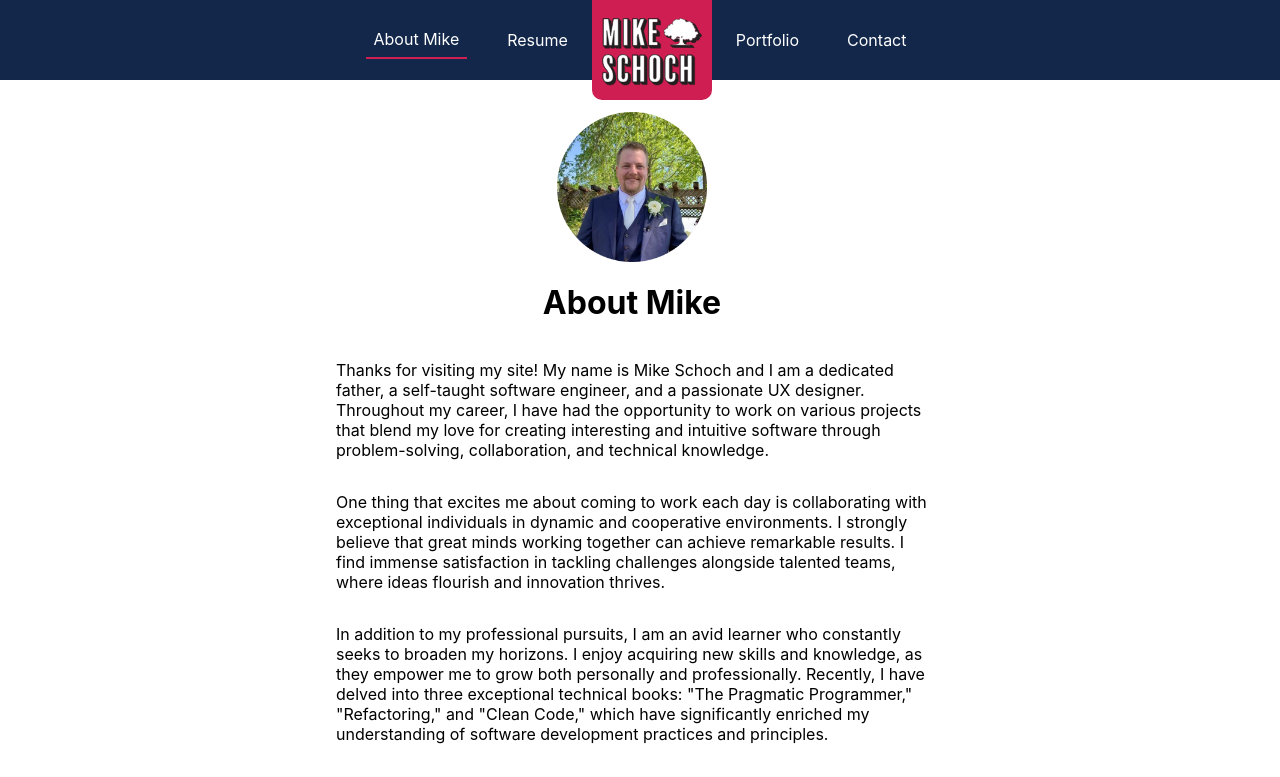
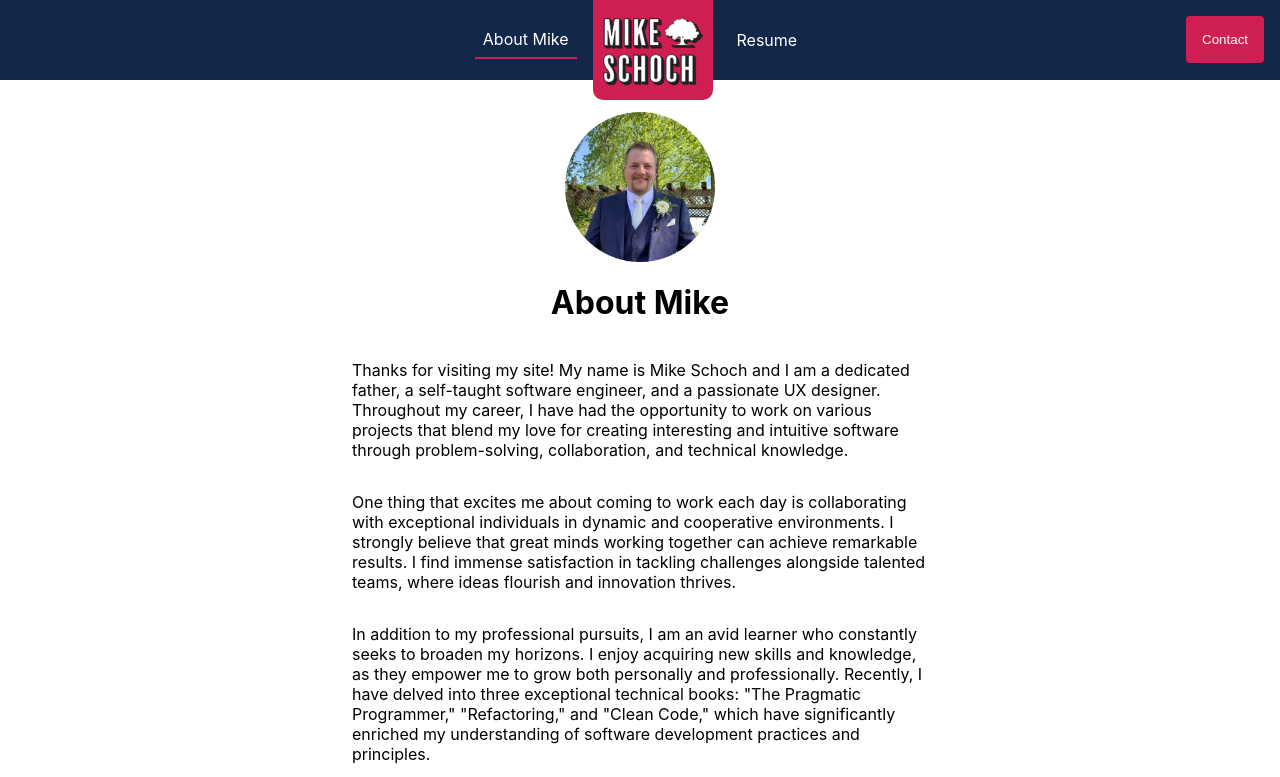
Before and after one commit to michael-schoch/personal-website, a React (Create React App) app: page /about in a window 1280 px wide. Shown: the top 777 px of the page. Built offline with nearby package versions, Linux system fonts and the light colour scheme.

Commit message:
random tidying up

```diff
--- a/src/about.tsx
+++ b/src/about.tsx
@@ -3,6 +3,7 @@ import headshot from "./img/headshot.png";
 import son from "./img/mike-and-miles.jpg";
 import family from "./img/family.jpg";
 import hockey from "./img/hockey.jpg";
+import { Link } from "react-router-dom";
 
 export const About = () => {
   return (
@@ -60,7 +61,9 @@ export const About = () => {
           exciting projects.
         </p>
       </Content>
-      <ContactButton>Contact Me</ContactButton>
+      <Link to="/contact">
+        <ContactButton>Contact Me</ContactButton>
+      </Link>
       <ImageRowContainer>
         <AboutImage src={son} />
         <AboutImage src={family} />
@@ -89,7 +92,7 @@ const Title = styled.h1``;
 const Content = styled.div`
   display: flex;
   flex-direction: column;
-  padding: 0 32px 32px 16px;
+  padding: 0 32px 32px 32px;
   width: 50%;
   box-sizing: border-box;
   align-items: center;
@@ -105,6 +108,7 @@ const ContactButton = styled.button`
   color: #ffffff;
   background-color: #cf1e51;
   border-radius: 4px;
+  cursor: pointer;
 `;
 
 const ImageRowContainer = styled.div`
--- a/src/header/header-desktop.tsx
+++ b/src/header/header-desktop.tsx
@@ -1,21 +1,22 @@
 import logo from "../img/logo.svg";
-import { NavLink } from "react-router-dom";
+import { NavLink, Link } from "react-router-dom";
 import styled from "styled-components";
 import { NAVBAR_HEIGHT, NAVIGATION_HEIGHT } from "../helpers/constants";
 
 export const HeaderDesktop = () => {
   return (
     <Header>
+      <Title>Michael Schoch</Title>
       <StyledLink to="about">About Mike</StyledLink>
-      <StyledLink to="resume">Resume</StyledLink>
-      <Title>Michael Schoch</Title>
       <LogoContainer>
         <NavLink to="/">
           <Logo src={logo} />
         </NavLink>
       </LogoContainer>
-      <StyledLink to="/portfolio">Portfolio</StyledLink>
-      <StyledLink to="/contact">Contact</StyledLink>
+      <StyledLink to="resume">Resume</StyledLink>
+      <Link to="/contact">
+        <ContactButton>Contact</ContactButton>
+      </Link>
     </Header>
   );
 };
@@ -69,3 +70,15 @@ const StyledLink = styled(NavLink)`
     border-bottom: 2px solid #cf1e51;
   }
 `;
+
+const ContactButton = styled.button`
+  padding: 16px;
+  border: none;
+  color: #ffffff;
+  background-color: #cf1e51;
+  border-radius: 4px;
+  cursor: pointer;
+  position: absolute;
+  top: 16px;
+  right: 16px;
+`;
--- a/src/header/header-mobile.tsx
+++ b/src/header/header-mobile.tsx
@@ -37,9 +37,6 @@ export const HeaderMobile = () => {
         </StyledLink>
         <StyledLink to="resume" onClick={() => handleClose()}>
           Resume
-        </StyledLink>
-        <StyledLink to="/portfolio" onClick={() => handleClose()}>
-          Portfolio
         </StyledLink>
         <StyledLink to="/contact" onClick={() => handleClose()}>
           Contact
--- a/src/header/menu.tsx
+++ b/src/header/menu.tsx
@@ -3,7 +3,6 @@ import { About } from "../about";
 import { Resume } from "../resume";
 import { BackgroundSlider } from "../background-slider";
 import { Contact } from "../contact";
-import { Portfolio } from "../portfolio";
 import { HeaderDesktop } from "./header-desktop";
 import { HeaderMobile } from "./header-mobile";
 
@@ -16,7 +15,6 @@ export const Menu = () => {
         <Route path="/" element={<BackgroundSlider />} />
         <Route path="/about" element={<About />} />
         <Route path="/resume" element={<Resume />} />
-        <Route path="/portfolio" element={<Portfolio />} />
         <Route path="/contact" element={<Contact />} />
       </Routes>
     </>
```
